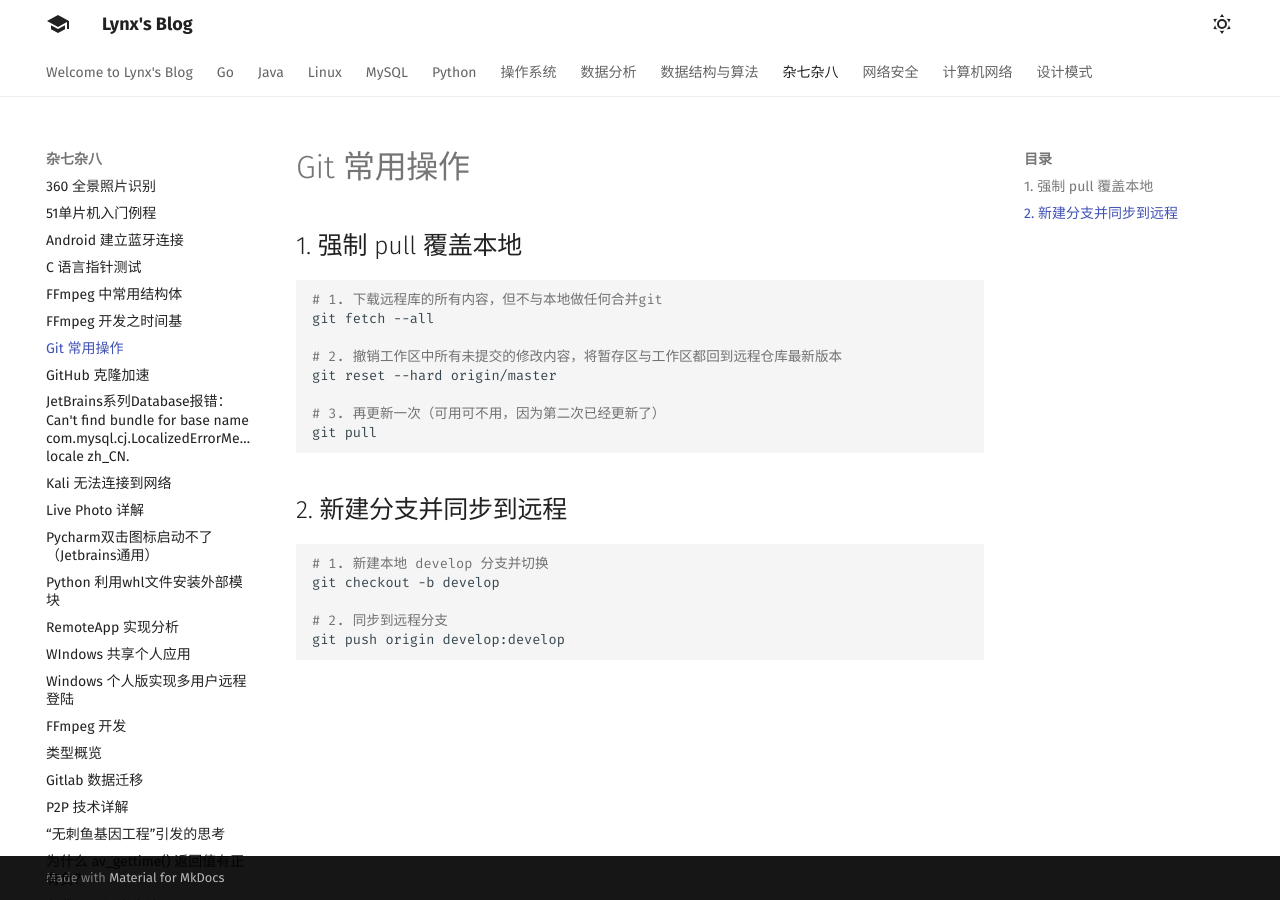
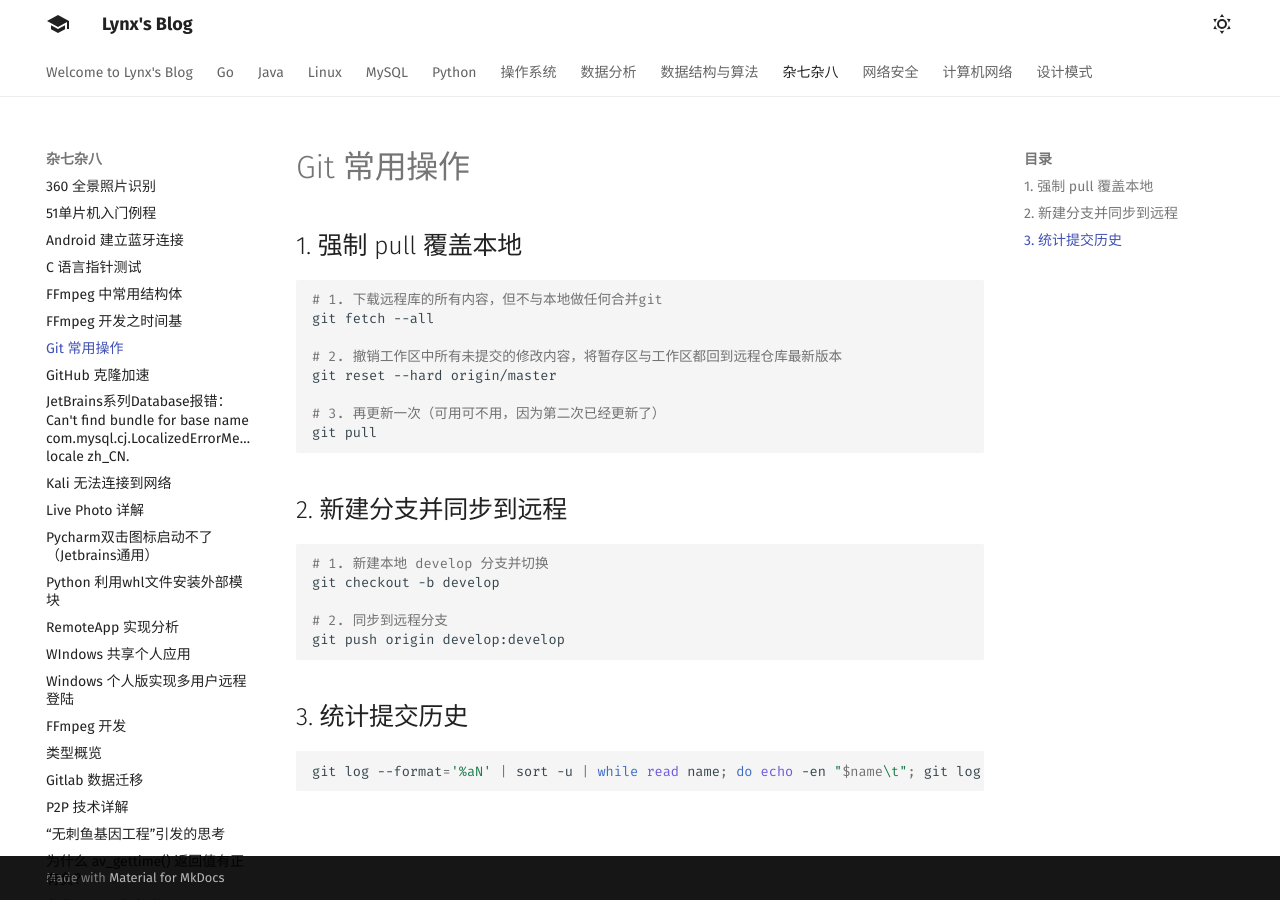
Before and after one commit to 1314liuwei/blog, an MkDocs documentation site: the page built from docs/杂七杂八/Git 常用操作.md, in a window 1280 px wide. Built offline with MkDocs 1.6.1 and Material for MkDocs 9.7.7, drawn with Linux system fonts in a browser that asks for light colours.

Commit message:
2023/05/26 周五

````diff
--- a/docs/杂七杂八/Git 常用操作.md
+++ b/docs/杂七杂八/Git 常用操作.md
@@ -22,3 +22,9 @@ git checkout -b develop
 # 2. 同步到远程分支
 git push origin develop:develop
 ```
+
+## 3. 统计提交历史
+
+```bash
+git log --format='%aN' | sort -u | while read name; do echo -en "$name\t"; git log --author="$name" --pretty=tformat: --numstat | awk '{ add += $1; subs += $2; loc += $1 - $2 } END { printf "added lines: %s, removed lines: %s, total lines: %s\n", add, subs, loc }' -; done
+```
````
